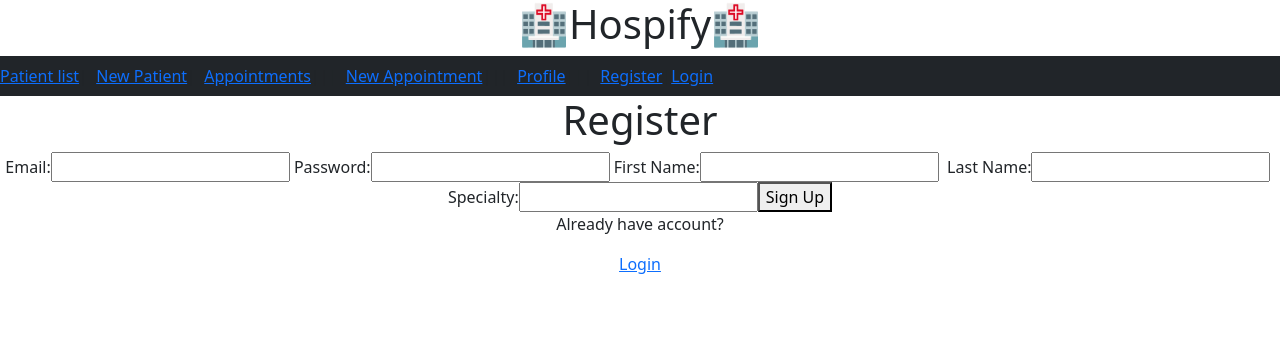
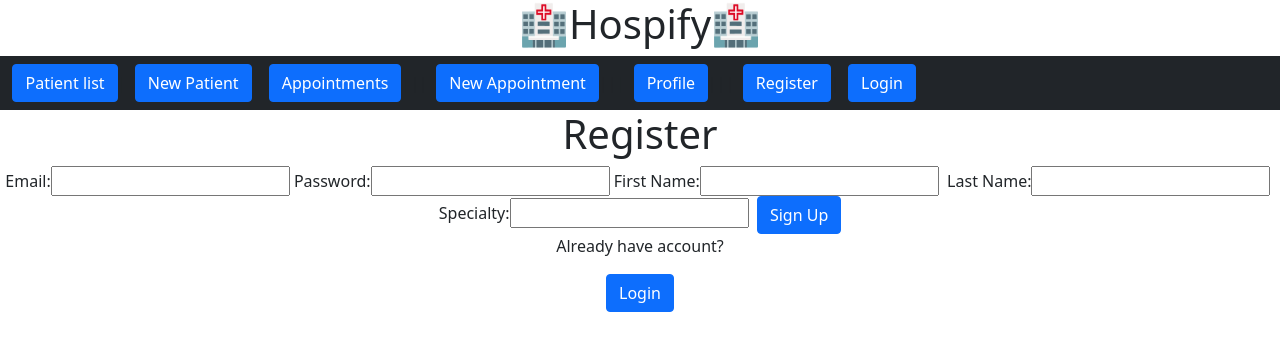
Before and after one commit to infjay/hospify-project-client, a React (Create React App) app: page /signup in a window 1280 px wide. Shown: the top 350 px of the page. Built offline with nearby package versions, Linux system fonts and the light colour scheme; no server answers.

Commit message:
put buttons on login, signup, and navigation bar with styles.

```diff
--- a/public/index.html
+++ b/public/index.html
@@ -2,7 +2,7 @@
 <html lang="en">
   <head>
     <meta charset="utf-8" />
-    <link rel="icon" href="red-cross-1561382867.png" />
+    <link rel="icon" href="./red-cross-1561382867.png" />
     <meta name="viewport" content="width=device-width, initial-scale=1" />
     <meta name="theme-color" content="#000000" />
     <meta
--- /dev/null
+++ b/src/components/Navigationbar.css
@@ -0,0 +1,7 @@
+.welcome-email{
+    color: #fff;
+}
+
+.links{
+    color: #fff;
+}
--- a/src/components/Navigationbar.jsx
+++ b/src/components/Navigationbar.jsx
@@ -1,31 +1,31 @@
 import { useContext } from "react";
 import { NavLink } from "react-router-dom";
 import { AuthContext } from "../context/auth.context";
-import { Button, Navbar } from 'react-bootstrap';
-
+import { Button, Navbar, Nav} from 'react-bootstrap';
+import './Navigationbar.css'
 function Navigationbar(){
 
-    const {isLoggedIn, isLoading, user, logOutUser} = useContext(AuthContext);
+    const {isLoggedIn, user, logOutUser} = useContext(AuthContext);
 
     return (
         <Navbar bg="dark" variant="dark" className="Navbar">
-            <NavLink to="/patients/"> Patient list</NavLink> | &nbsp;
-            <NavLink to="/patients/create">New Patient</NavLink> |  &nbsp;
-            <NavLink to="/appointments/">Appointments</NavLink> |||  &nbsp;
-            <NavLink to="/appointments/create">New Appointment</NavLink> ||| &nbsp;
-            <NavLink to="/profile">Profile</NavLink> ||| &nbsp;
+&nbsp;&nbsp;&nbsp;<Button href="/patients/" className="links"> Patient list</Button> | &nbsp;
+            <Button href="/patients/create" className="links">New Patient</Button> |  &nbsp;
+            <Button href="/appointments/" className="links" >Appointments</Button> |||  &nbsp;
+            <Button href="/appointments/create" className="links">New Appointment</Button> ||| &nbsp;
+            <Button href="/profile" className="links">Profile</Button> ||| &nbsp;
 
             { isLoggedIn &&
                 <>
-                    <span>Welcome, {user.email} </span>
-                    <button onClick={logOutUser}>Logout</button>
+             &nbsp;&nbsp;<span className="welcome-email">Welcome, Dr. {user.email} </span> &nbsp;&nbsp;&nbsp;
+                    <Button onClick={logOutUser}>Logout</Button>
                 </>
             }
 
             { !isLoggedIn &&
                 <>
-                    <NavLink to="/signup">Register</NavLink> |
-                    <NavLink to="/login">Login</NavLink>
+                    <Button to="/signup" className="links">Register</Button> | &nbsp;
+                    <Button to="/login" className="links">Login</Button>
                 </>
             }
         </Navbar>
--- a/src/pages/Login.jsx
+++ b/src/pages/Login.jsx
@@ -1,7 +1,7 @@
 import { useContext, useState } from "react";
 import axios from "axios";
 import { Link, useNavigate } from "react-router-dom";
-
+import { Button } from "react-bootstrap";
 import { AuthContext } from "../context/auth.context";
 
 function Login() {
@@ -53,7 +53,7 @@ function Login() {
           onChange={(e) => setEmail(e.target.value)}
         />
 
-        <label>Password:</label>
+&nbsp;<label>Password:</label>&nbsp;&nbsp;
         <input
           type="password"
           name="password"
@@ -62,11 +62,11 @@ function Login() {
           onChange={(e) => setPassword(e.target.value)}
         />
 
-        <button type="submit">Login</button>
+       &nbsp; <Button type="submit">Login</Button>
       </form>
 
       <p>Don't have an account yet?</p>
-      <Link to={"/signup"}> Sign Up</Link>
+      <Button href={"/signup"}> Sign Up</Button>
     </div>
   );
 }
--- a/src/pages/Signup.jsx
+++ b/src/pages/Signup.jsx
@@ -1,6 +1,7 @@
 import { useState } from "react";
 import { Link, useNavigate } from "react-router-dom";
 import axios from "axios";
+import { Button } from "react-bootstrap";
 
 function Signup() {
   const [email, setEmail] = useState("");
@@ -80,11 +81,11 @@ function Signup() {
           onChange={(e) => setSpecialty(e.target.value)}
         />
 
-        <button type="submit">Sign Up</button>
+    &nbsp;    <Button type="submit">Sign Up</Button>
       </form>
 
       <p>Already have account?</p>
-      <Link to={"/login"}> Login</Link>
+      <Button href={"/login"}> Login</Button>
     </div>
   );
 }
```
